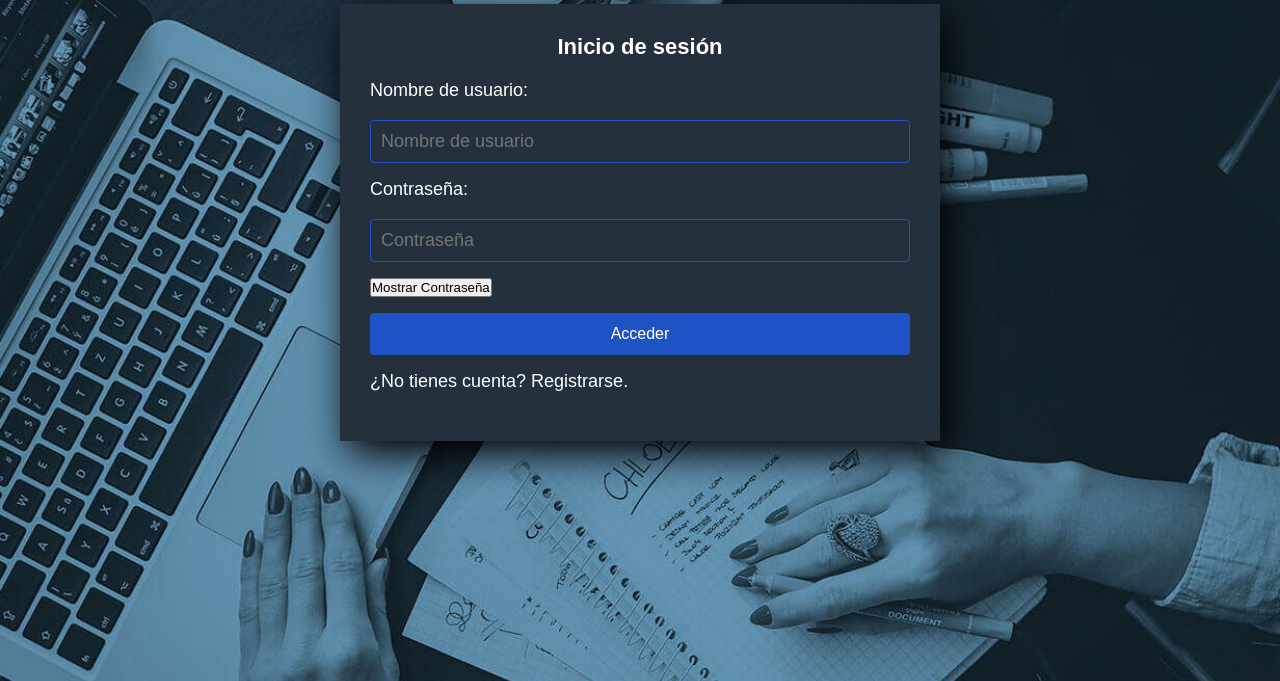
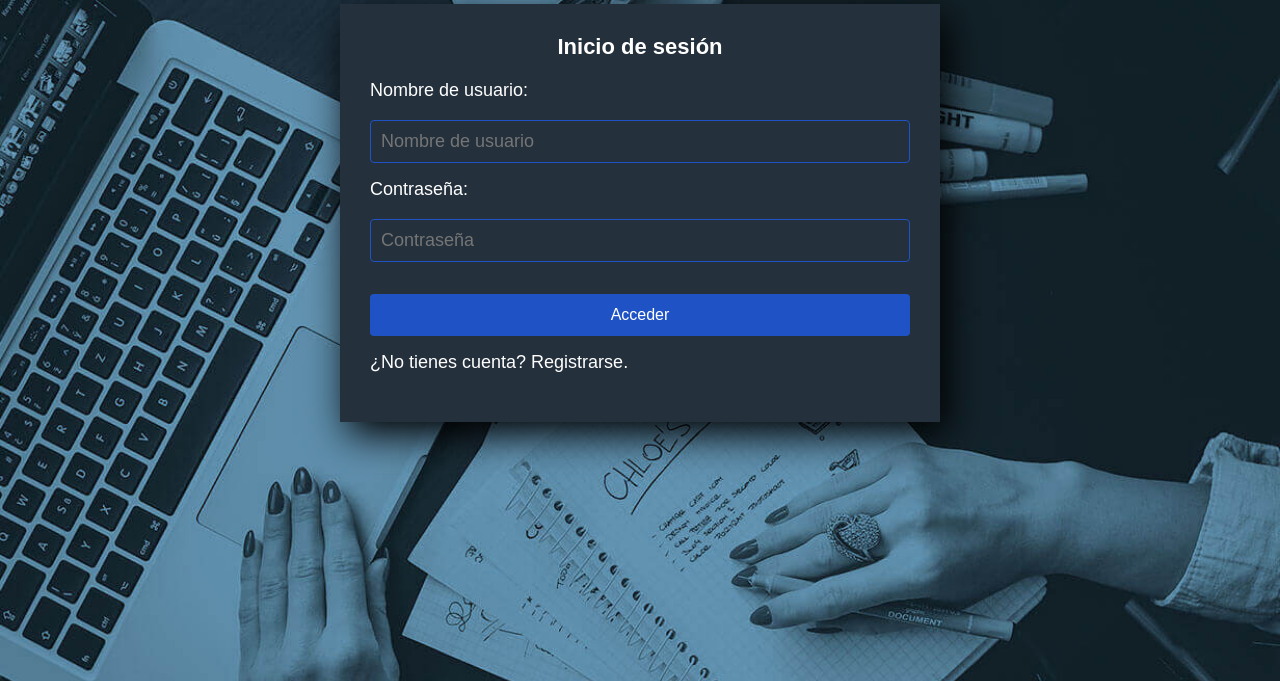
Before and after one commit to PabloAPAP/ProyectoDwes, a PHP site: page / in a window 1280 px wide. Shown: the top 681 px of the page. Run offline with PHP 8.4, Linux system fonts and the light colour scheme.

Commit message:
correciones boton mostrar

```diff
--- a/style.css
+++ b/css/style.css
@@ -7,7 +7,7 @@
     color: #FF0000;
 }
 body{
-    background: url('fondo-formulario.jpg');
+    background: url('../media/fondo-formulario.jpg');
     background-repeat: no-repeat;
     /*Centramos el fondo al centro*/
     background-position: center center;
--- a/index.php
+++ b/index.php
@@ -5,7 +5,17 @@
     <meta charset="UTF-8">
     <meta http-equiv="X-UA-Compatible" content="IE=edge">
     <meta name="viewport" content="width=device-width, initial-scale=1.0">
-    <link rel="stylesheet" href="style.css">
+    <link rel="stylesheet" href="./css/style.css">
+    <!-- <script>
+        function mostrarContrasena() {
+            var tipo = document.getElementById("password");
+            if (tipo.type == "password") {
+                tipo.type = "text";
+            } else {
+                tipo.type = "password";
+            }
+        }
+    </script> -->
     <title>Login</title>
 </head>
 
@@ -19,8 +29,8 @@
 
     if (!empty($_POST)) {
 
-        $_usuario_err ="";
-        $_password_err ="";
+        $_usuario_err = "";
+        $_password_err = "";
 
         $usuario = htmlspecialchars($_POST["usuario"]);
         $password = htmlspecialchars($_POST["password"]);
@@ -37,7 +47,7 @@
             $_password_err = "No ha introducido una contraseña";
         } else if ($password == $passwordRegistado) {
             $passwordOk = "true";
-        } else if ($password != $passwordRegistado){
+        } else if ($password != $passwordRegistado) {
             $_password_err =  "Contraseña incorrecta";
         }
 
@@ -49,12 +59,12 @@
 
 
     <form action='<?php htmlspecialchars($_SERVER["PHP_SELF"]) ?>' method="post" class="login-form">
-    <h1>Inicio de sesión</h1>
+        <h1>Inicio de sesión</h1>
         <p>Nombre de usuario:</p>
         <input type="text" name="nombreUsu" placeholder="Nombre de usuario">
         <p>Contraseña:</p>
         <input type="password" name="password" id="password" placeholder="Contraseña"><br>
-        <button class="btn btn-primary" type="button" onclick="mostrarContrasena()">Mostrar Contraseña</button>
+        <!-- <button class="btn btn-primary" type="button" onclick="mostrarContrasena()">Mostrar Contraseña</button> -->
         <input type="submit" value="Acceder">
         <p><a href="registro.php">¿No tienes cuenta? Registrarse.</a></p>
     </form>
--- a/login.php
+++ b/login.php
@@ -5,14 +5,14 @@
     <meta charset="UTF-8">
     <meta http-equiv="X-UA-Compatible" content="IE=edge">
     <meta name="viewport" content="width=device-width, initial-scale=1.0">
-    <link rel="stylesheet" href="style.css">
+    <link rel="stylesheet" href="./css/style.css">
     <title>Login</title>
 </head>
 
 <body>
 <?php
     $usuarioRegistrado = "pepe"; //usuario temporal para probar que funciona
-    $passwordRegistado = "1234"; //igual que arriba
+    $passwordRegistado = "1234"; //contraseña temporal para probar que funciona
     $usuarioOk = "false";
     $passwordOk = "false";
     $_usuario_err ="";
--- a/registro.php
+++ b/registro.php
@@ -5,7 +5,7 @@
     <meta charset="UTF-8">
     <meta http-equiv="X-UA-Compatible" content="IE=edge">
     <meta name="viewport" content="width=device-width, initial-scale=1.0">
-    <link rel="stylesheet" href="style.css">
+    <link rel="stylesheet" href="./css/style.css">
     <title>Document</title>
 </head>
 
```
Also changed, not shown: media/fondo-formulario.jpg (renamed from fondo-formulario.jpg).
